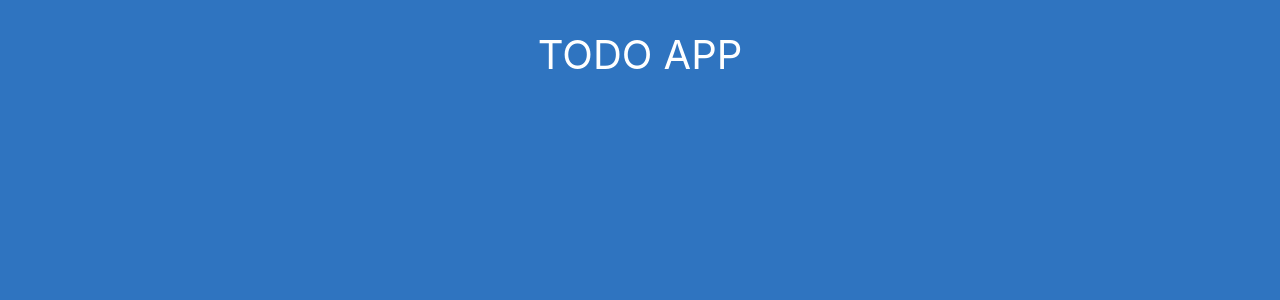
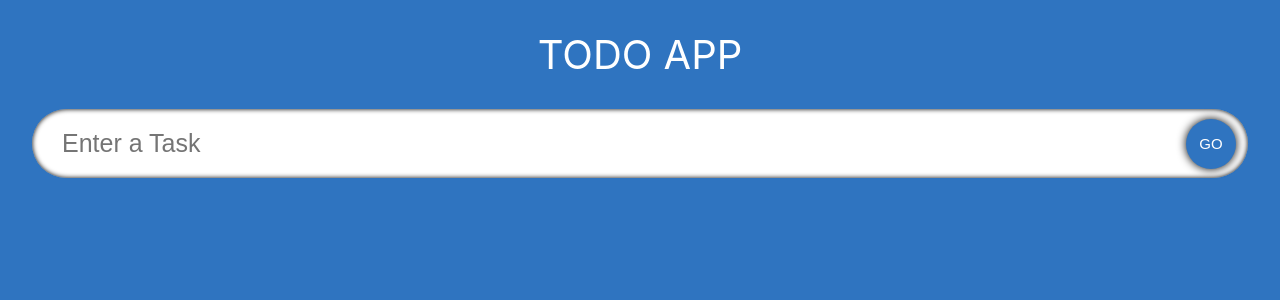
Before and after one commit to Sacha924/TodoList, a React (Create React App) app: page / in a window 1280 px wide. Shown: the top 300 px of the page. Built offline with nearby package versions, Linux system fonts and the light colour scheme; the HTML template or start-up script is replaced by a standard one.

Commit message:
input UI

```diff
--- a/src/App.tsx
+++ b/src/App.tsx
@@ -1,10 +1,14 @@
 import React from "react";
 import "./App.css";
+import InputField from "./components/InputField";
 
 const App: React.FC = () => {
-  return <div className="App">
-    <span className="heading">Todo App</span>
-  </div>;
+  return (
+    <div className="App">
+      <span className="heading">Todo App</span>
+      <InputField />
+    </div>
+  );
 };
 
 export default App;
--- /dev/null
+++ b/src/components/InputField.tsx
@@ -0,0 +1,15 @@
+import React from "react";
+import "./../styles/inputField.css";
+
+const InputField = () => {
+  return (
+    <form className="input">
+      <input type="text" placeholder="Enter a Task" className="input__box" />
+      <button type="submit" className="input_submit">
+        GO
+      </button>
+    </form>
+  );
+};
+
+export default InputField;
--- /dev/null
+++ b/src/styles/inputField.css
@@ -0,0 +1,45 @@
+.input {
+    display: flex;
+    width: 95%;
+    position: relative;
+    align-items: center;
+  }
+
+  .input__box {
+    width: 100%;
+    border-radius: 50px;
+    padding: 20px 30px;
+    font-size: 25px;
+    border: none;
+    transition: 0.2s;
+    box-shadow: inset 0 0 5px black;
+  }
+
+  .input__box:focus {
+    box-shadow: 0 0 10px 1000px rgba(0, 0, 0, 0.5);
+    outline: none;
+  }
+
+  .input_submit {
+    position: absolute;
+    width: 50px;
+    height: 50px;
+    margin: 12px;
+    border-radius: 50px;
+    right: 0px;
+    border: none;
+    font-size: 15px;
+    background-color: #2f74c0;
+    color: white;
+    transition: 0.2s all;
+    box-shadow: 0 0 10px black;
+  }
+
+  .input_submit:hover {
+    background-color: #388ae2;
+  }
+
+  .input_submit:active {
+    transform: scale(0.8);
+    box-shadow: 0 0 5px black;
+  }
```
